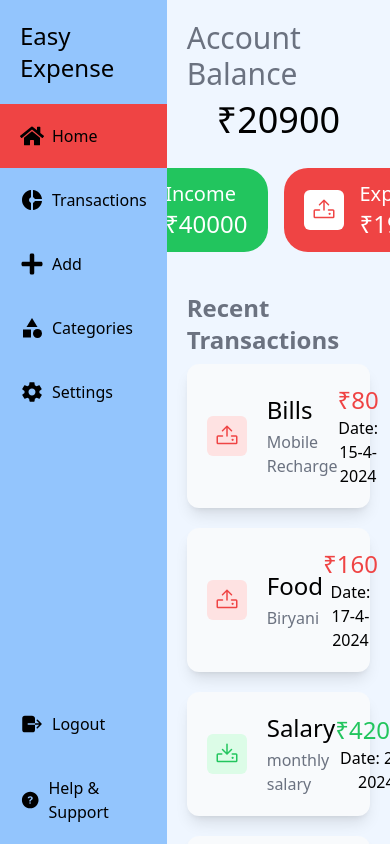
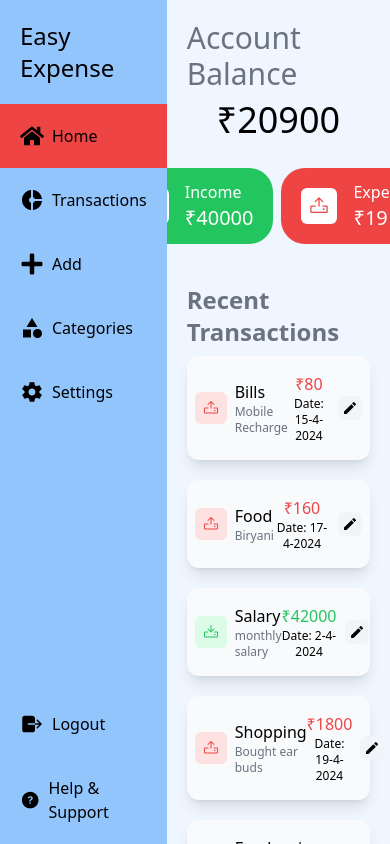
Before and after one commit to GeekyNaved/Easy-Expense, a React (Vite) app: page /home in a window 390 px wide. Built offline with nearby package versions, Linux system fonts and the light colour scheme; sample sign-in values are in the browser's storage.

Commit message:
adding edit button transaction card & changing font sizes in mobile version

```diff
--- a/src/components/AccountBalanceHome.tsx
+++ b/src/components/AccountBalanceHome.tsx
@@ -7,7 +7,7 @@ const AccountBalanceHome: React.FC = () => {
     <div className="flex flex-col items-center gap-2">
       <p className="text-3xl text-gray-500">Account Balance</p>
       <AmountWithRupee className="text-4xl" amount={20900} />
-      <div className="flex gap-4 py-5">
+      <div className="flex gap-2 md:gap-4 py-5">
         <MoneyCard title="Income" amount="40000" />
         <MoneyCard title="Expenses" amount="19100" />
       </div>
--- a/src/components/MoneyCard.tsx
+++ b/src/components/MoneyCard.tsx
@@ -20,15 +20,15 @@ const MoneyCard: React.FC<MoneyCardProps> = ({ title, amount }) => {
       <CustIconWrapper
         className={
           title == "Income"
-            ? "p-2 bg-white text-green-500 text-2xl"
-            : "p-2 bg-white text-red-500 text-2xl"
+            ? "p-2 bg-white text-green-500 text-xl md:text-2xl"
+            : "p-2 bg-white text-red-500 text-xl md:text-2xl"
         }
       >
         {title == "Income" ? <PiDownload /> : <PiUpload />}
       </CustIconWrapper>
       <div>
-        <p className="text-xl">{title}</p>
-        <AmountWithRupee amount={amount} className="text-2xl" />
+        <p className="md:text-xl">{title}</p>
+        <AmountWithRupee amount={amount} className="text-xl md:text-2xl" />
       </div>
     </div>
   );
--- a/src/components/TransactionCard.tsx
+++ b/src/components/TransactionCard.tsx
@@ -1,3 +1,4 @@
+import { MdEdit } from "react-icons/md";
 import AmountWithRupee from "./AmountWithRupee";
 import CustIconWrapper from "./CustIconWrapper";
 import { PiDownload, PiUpload } from "react-icons/pi";
@@ -10,28 +11,36 @@ interface TransactionCardProps {
 }
 const TransactionCard: React.FC<TransactionCardProps> = ({ type, category, notes, amount, date }) => {
   return (
-    <div className="flex justify-between items-center rounded-xl bg-slate-50 shadow-lg px-5 py-5 mb-5">
-      <div className="flex gap-5 items-center">
+    <div className="flex justify-between items-center rounded-xl bg-slate-50 shadow-lg px-2 py-4 md:p-5 mb-5">
+      <div className="flex gap-2 md:gap-5 items-center">
         <CustIconWrapper
           className={
             type == "income"
-              ? "p-2 bg-green-100 text-green-500 text-2xl"
-              : "p-2 bg-red-100 text-red-500 text-2xl"
+              ? "p-2 bg-green-100 text-green-500 md:text-xl"
+              : "p-2 bg-red-100 text-red-500 md:text-xl"
           }
         >
           {type == "income" ? <PiDownload /> : <PiUpload />}
         </CustIconWrapper>
-        <div className="flex flex-col gap-1">
-          <p className="text-2xl font-medium">{category}</p>
-          <p className="text-gray-500">{notes}</p>
+        <div className="flex flex-col md:gap-1">
+          <p className="md:text-xl font-medium">{category}</p>
+          <p className="text-xs md:text-sm text-gray-500">{notes}</p>
         </div>
       </div>
-      <div className="text-center">
-        <AmountWithRupee
-          amount={amount}
-          className={type == "income" ? "text-green-500 text-2xl" : "text-red-500 text-2xl"}
-        />
-        <p className="font-medium">Date: {date}</p>
+      <div className="flex gap-2 md:gap-5 items-center">
+        <div className="text-center">
+          <AmountWithRupee
+            amount={amount}
+            className={type == "income" ? "text-green-500 md:text-xl" : "text-red-500 md:text-xl"}
+          />
+          <p className="font-medium text-xs md:text-sm">Date: {date}</p>
+        </div>
+        <button onClick={() => alert('hi')}>
+          <CustIconWrapper className="p-1 md:p-2 bg-slate-100 md:text-xl">
+            <MdEdit />
+          </CustIconWrapper>
+        </button>
+
       </div>
     </div>
   );
```
